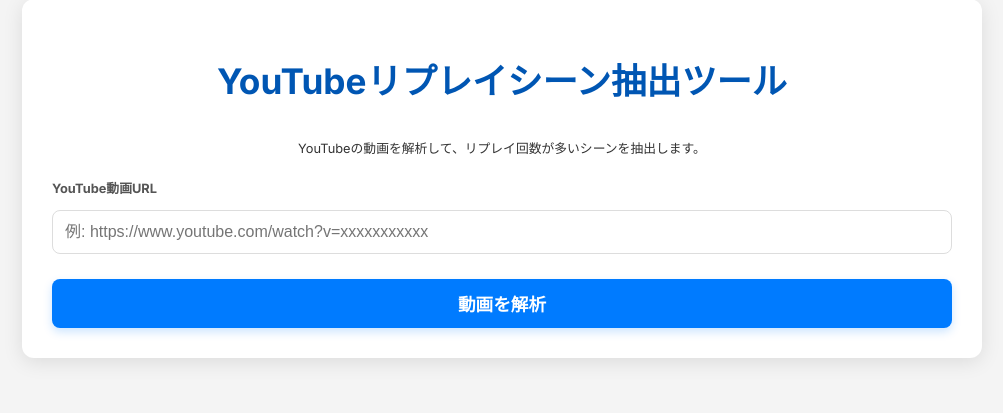
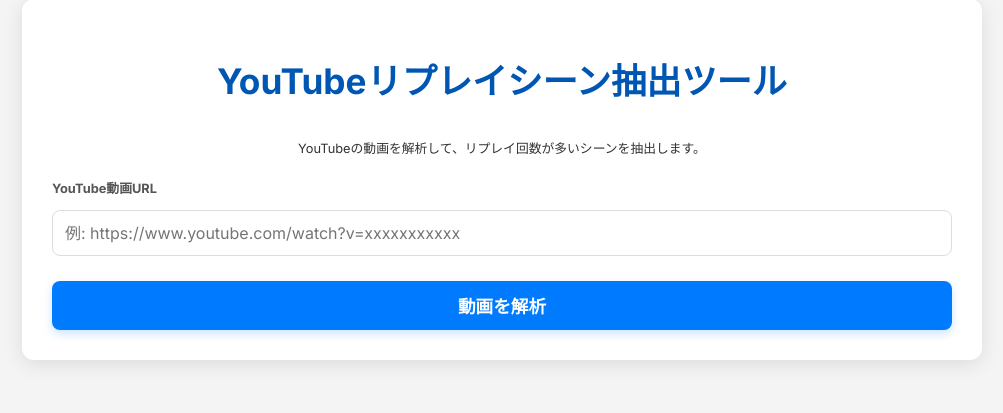
Before and after one commit to samenoko-112/most-replay, a Flask app: page / in a window 1280 px wide. Shown: the part 21-434 px from the top of the page, without its empty margins (138-1141 px from the left). Run offline with Flask 3, Linux system fonts and the light colour scheme.

Commit message:
フォントを変えました

```diff
--- a/templates/index.html
+++ b/templates/index.html
@@ -69,6 +69,7 @@
             box-sizing: border-box;
             /* パディングとボーダーを幅に含める */
             transition: border-color 0.3s ease;
+            font-family: 'Inter','Noto Sans JP', sans-serif;
         }
 
         input[type="text"]:focus {
@@ -90,6 +91,7 @@
             box-shadow: 0 4px 10px rgba(0, 123, 255, 0.2);
             /* ボタンにも影 */
             width: 100%;
+            font-family: 'Inter','Noto Sans JP', sans-serif;
         }
 
         button:hover {
```
